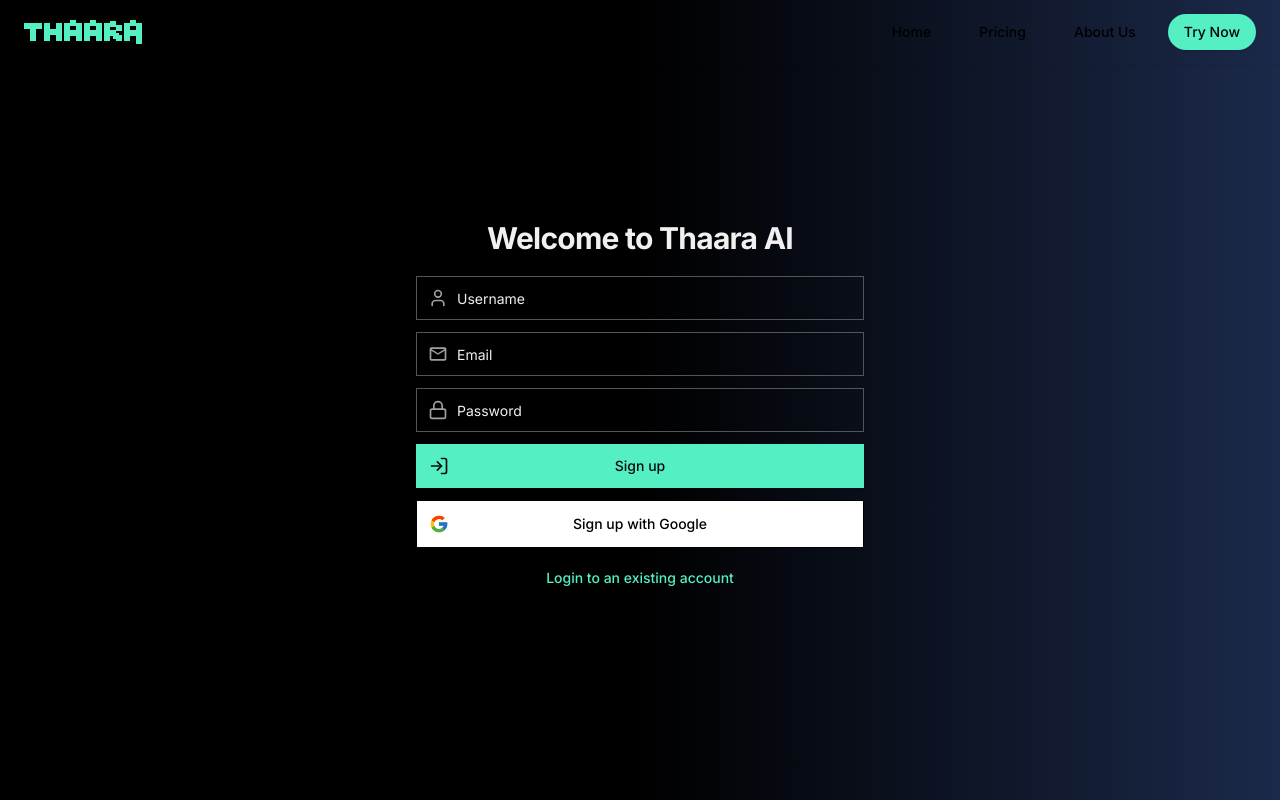
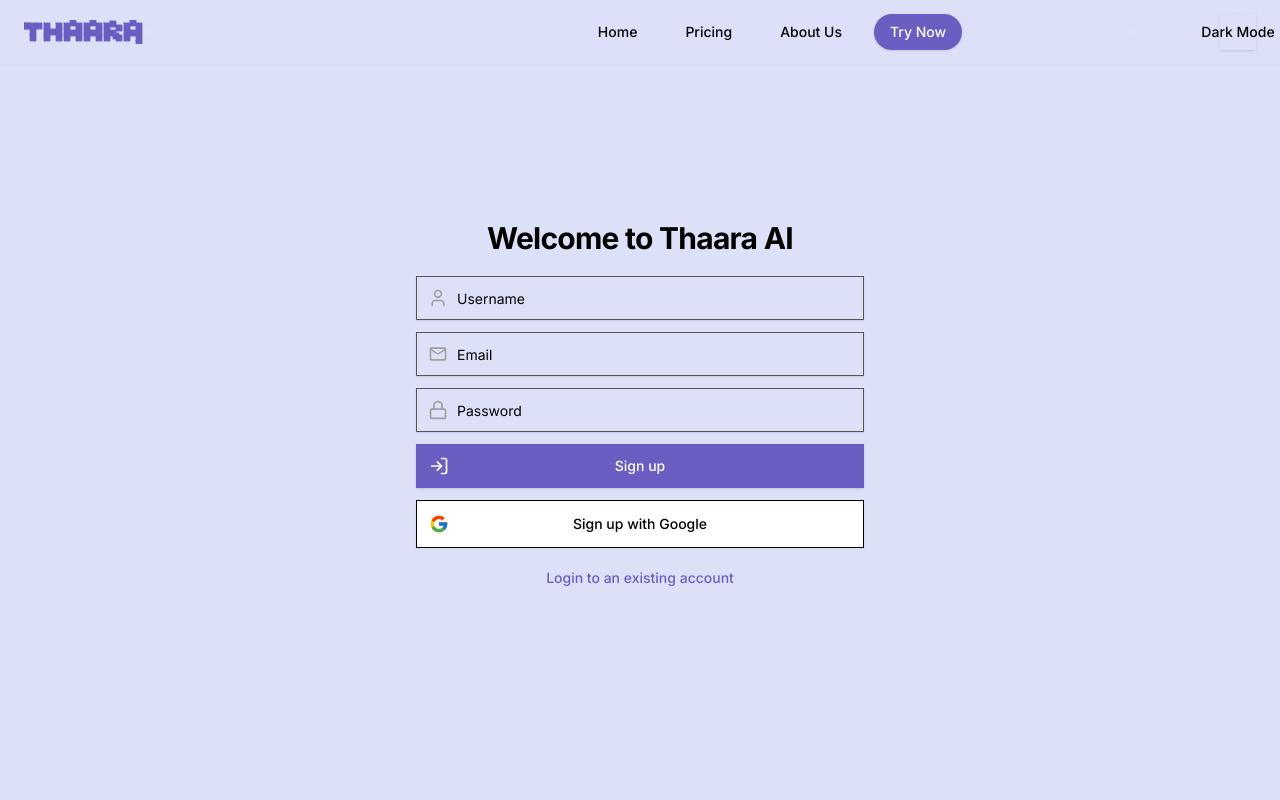
Before and after one commit to siddarthreddygsr/PiedPiperPortal, a Next.js app: page /signup in a window 1280 px wide. Built offline with nearby package versions, Linux system fonts and the light colour scheme.

Commit message:
added themes

```diff
--- a/package.json
+++ b/package.json
@@ -13,6 +13,7 @@
     "@radix-ui/react-icons": "^1.3.0",
     "@radix-ui/react-label": "^2.1.0",
     "@radix-ui/react-slot": "^1.1.0",
+    "@radix-ui/react-switch": "^1.1.0",
     "class-variance-authority": "^0.7.0",
     "clsx": "^2.1.1",
     "next": "14.2.5",
--- a/src/app/globals.css
+++ b/src/app/globals.css
@@ -2,7 +2,7 @@
 @tailwind components;
 @tailwind utilities;
 
-:root {
+/* :root {
   --foreground-rgb: 0, 0, 0;
   --background-start-rgb: 214, 219, 220;
   --background-end-rgb: 255, 255, 255;
@@ -30,4 +30,50 @@
   .text-balance {
     text-wrap: balance;
   }
+} */
+
+:root {
+  --background-color: rgba(255, 255, 255, 0);
+  --foreground-color: black;
+  --gradient-background: #dce1f8;
+  --accent-color: #6a5ec2;
+  --accent-foreground-color: white;
 }
+
+.dark {
+  --background-color: #00000000;
+  --gradient-background: linear-gradient(to right, #000000, #000000, #1b294a);
+  --foreground-color: white;
+  --accent-color: #55efc4;
+  --accent-foreground-color: black;
+}
+
+body {
+  background-color: var(--background-color);
+  color: var(--foreground-color);
+}
+
+.backdropBlur {
+  -webkit-backdrop-filter: blur(64px);
+  backdrop-filter: blur(64px);
+}
+
+.bg-background {
+  background: var(--gradient-background);
+}
+
+.bg-gradient {
+  background-color: var(--gradient-background);
+}
+
+.text-foreground {
+  color: var(--foreground-color);
+}
+
+.bg-accent {
+  background-color: var(--accent-color);
+}
+
+.text-accent-foreground {
+  color: var(--accent-foreground-color);
+}
--- a/src/app/signup/page.tsx
+++ b/src/app/signup/page.tsx
@@ -6,15 +6,12 @@
 
 const Signup: React.FC = () => {
   return (
-    <div className="flex min-h-[100vh] items-center justify-center bg-gradient-to-r from-[#000000] via-[#000000] to-[#1b294a]   px-4 py-12 sm:px-6 lg:px-8">
+    <div className="flex min-h-[100vh] items-center justify-center bg-background px-4 py-12 sm:px-6 lg:px-8">
       <div className="mx-auto w-full max-w-md space-y-5">
         <div>
-          <h2 className="mt-2 text-center text-3xl font-bold tracking-tight text-[#f0f0f0]">
+          <h2 className="mt-2 text-center text-3xl font-bold tracking-tight text-foreground">
             Welcome to Thaara AI
           </h2>
-          {/* <h1 className="mt-2 text-center text-4xl font-bold tracking-tight text-[#f0f0f0]">
-            Sign up now
-          </h1> */}
         </div>
         <form className="space-y-3" action="#" method="POST">
           <div>
@@ -29,19 +26,19 @@
                 id="username"
                 type="text"
                 placeholder="Username"
-                className="block w-full h-11 rounded-md border-[#555] bg-[#ffffff00] pl-10 pr-3 py-2 text-[#f0f0f0] placeholder-[#a0a0a0] focus:border-[#55efc4] focus:ring-[#55efc4]"
+                className="block w-full h-11 rounded-md border-[#555] bg-[#ffffff00] pl-10 pr-3 py-2 text-foreground placeholder-[#a0a0a0] focus:border-[#55efc4] focus:ring-[#55efc4]"
               />
             </div>
           </div>
           <div>
             <Label htmlFor="email" className="sr-only">
-              email
+              Email
             </Label>
             <div className="relative rounded-md shadow-sm">
               <div className="pointer-events-none absolute inset-y-0 left-0 flex items-center pl-3">
                 <Image
                   src="/mail.svg"
-                alt="Vercel Logo"
+                  alt="Email Icon"
                   className="dark:invert"
                   width={20}
                   height={20}
@@ -52,7 +49,7 @@
                 id="email"
                 type="text"
                 placeholder="Email"
-                className="block w-full h-11 rounded-md border-[#555] bg-[#ffffff00] pl-10 pr-3 py-2 text-[#f0f0f0] placeholder-[#a0a0a0] focus:border-[#55efc4] focus:ring-[#55efc4]"
+                className="block w-full h-11 rounded-md border-[#555] bg-[#ffffff00] pl-10 pr-3 py-2 text-foreground placeholder-[#a0a0a0] focus:border-[#55efc4] focus:ring-[#55efc4]"
               />
             </div>
           </div>
@@ -68,17 +65,17 @@
                 id="password"
                 type="password"
                 placeholder="Password"
-                className="block w-full h-11 rounded-md border-[#555] bg-[#ffffff00] pl-10 pr-3 py-2 text-[#f0f0f0] placeholder-[#a0a0a0] focus:border-[#55efc4] focus:ring-[#55efc4]"
+                className="block w-full h-11 rounded-md border-[#555] bg-[#ffffff00] pl-10 pr-3 py-2 text-foreground placeholder-[#a0a0a0] focus:border-[#55efc4] focus:ring-[#55efc4]"
               />
             </div>
           </div>
           <div>
             <Button
               type="submit"
-              className="group relative flex w-full h-11 justify-center rounded-md border border-transparent bg-[#55efc4] py-2 px-4 text-sm font-medium text-[#0c0c0c] hover:bg-[#00b894] focus:outline-none focus:ring-2 focus:ring-[#55efc4] focus:ring-offset-2"
+              className="group relative flex w-full h-11 justify-center rounded-md border border-transparent bg-accent py-2 px-4 text-sm font-medium text-accent-foreground"
             >
               <span className="absolute inset-y-0 left-0 flex items-center pl-3">
-                <LogInIcon className="h-5 w-5 text-[#0c0c0c] group-hover:text-[#0c0c0c]" />
+                <LogInIcon className="h-5 w-5 text-accent-foreground group-hover:text-accent-foreground" />
               </span>
               Sign up
             </Button>
@@ -86,7 +83,7 @@
           <div>
             <Button
               variant="outline"
-              className="group relative flex w-full h-12 bg-white justify-center rounded-md border py-2 px-4 text-sm font-medium text-[#000] hover:text-[#000] hover:bg-[#e8e8e8] focus:outline-none focus:ring-2 focus:ring-[#55efc4] focus:ring-offset-2"
+              className="group relative flex w-full h-12 bg-white justify-center rounded-md border py-2 px-4 text-sm font-medium text-black hover:text-black hover:bg-[#e8e8e8] focus:outline-none focus:ring-2 focus:ring-[#55efc4] focus:ring-offset-2"
             >
               <span className="absolute inset-y-0 left-0 flex items-center pl-3">
                 <GoogleIcon className="h-5 w-5 fill-black" />
@@ -98,7 +95,7 @@
         <p className="mt-1 text-center text-sm text-[#a0a0a0]">
           <Link
             href="/login"
-            className="font-medium text-[#55efc4] hover:text-[#00b894]"
+            className="font-medium text-[var(--accent-color)] hover:text-[#00b894]"
           >
             Login to an existing account
           </Link>
--- a/src/components/Navbar.tsx
+++ b/src/components/Navbar.tsx
@@ -1,14 +1,40 @@
+"use client";
+
+import { useState, useEffect } from "react";
 import Link from "next/link";
 import { Sheet, SheetTrigger, SheetContent } from "@/components/ui/sheet";
 import { Button } from "@/components/ui/button";
 
 export default function Header() {
+  const [isDarkMode, setIsDarkMode] = useState(false);
+
+  useEffect(() => {
+    const savedTheme = localStorage.getItem("theme");
+    if (savedTheme) {
+      setIsDarkMode(savedTheme === "dark");
+    }
+  }, []);
+
+  useEffect(() => {
+    if (isDarkMode) {
+      document.documentElement.classList.add("dark");
+      localStorage.setItem("theme", "dark");
+    } else {
+      document.documentElement.classList.remove("dark");
+      localStorage.setItem("theme", "light");
+    }
+  }, [isDarkMode]);
+
+  const toggleTheme = () => {
+    setIsDarkMode(!isDarkMode);
+  };
+
   return (
-    <header className="fixed top-0 left-0 z-50 w-full bg-background shadow-sm">
+    <header className="fixed top-0 left-0 z-50 w-full shadow-sm bg-[var(--accent-foreground-color)]/10 backdropBlur">
       <div className="container mx-auto flex h-16 items-center justify-between px-4 md:px-6">
         <Link
           href="#"
-          className="flex items-center gap-2 text-lg font-semibold"
+          className="flex items-center gap-2 text-lg font-semibold text-foreground"
           prefetch={false}
         >
           <CompanyIcon className="h-6 w-fit" />
@@ -16,33 +42,37 @@
         <nav className="hidden items-center gap-4 md:flex">
           <Link
             href="#"
-            className="inline-flex h-9 w-max items-center justify-center rounded-md bg-background px-4 py-2 text-sm font-medium transition-colors hover:bg-accent hover:text-accent-foreground focus:bg-accent focus:text-accent-foreground focus:outline-none disabled:pointer-events-none disabled:opacity-50 data-[active]:bg-accent/50 data-[state=open]:bg-accent/50"
+            className="inline-flex h-9 w-max items-center justify-center rounded-md px-4 py-2 text-sm font-medium transition-colors text-foreground hover:bg-accent hover:text-accent-foreground focus:bg-accent focus:text-accent-foreground focus:outline-none disabled:pointer-events-none disabled:opacity-50 data-[active]:bg-accent/50 data-[state=open]:bg-accent/50"
             prefetch={false}
           >
             Home
           </Link>
           <Link
             href="#"
-            className="inline-flex h-9 w-max items-center justify-center rounded-md bg-background px-4 py-2 text-sm font-medium transition-colors hover:bg-accent hover:text-accent-foreground focus:bg-accent focus:text-accent-foreground focus:outline-none disabled:pointer-events-none disabled:opacity-50 data-[active]:bg-accent/50 data-[state=open]:bg-accent/50"
+            className="inline-flex h-9 w-max items-center justify-center rounded-md px-4 py-2 text-sm font-medium transition-colors text-foreground hover:bg-accent hover:text-accent-foreground focus:bg-accent focus:text-accent-foreground focus:outline-none disabled:pointer-events-none disabled:opacity-50 data-[active]:bg-accent/50 data-[state=open]:bg-accent/50"
             prefetch={false}
           >
             Pricing
           </Link>
           <Link
             href="#"
-            className="inline-flex h-9 w-max items-center justify-center rounded-md bg-background px-4 py-2 text-sm font-medium transition-colors hover:bg-accent hover:text-accent-foreground focus:bg-accent focus:text-accent-foreground focus:outline-none disabled:pointer-events-none disabled:opacity-50 data-[active]:bg-accent/50 data-[state=open]:bg-accent/50"
+            className="inline-flex h-9 w-max items-center justify-center rounded-md px-4 py-2 text-sm font-medium transition-colors text-foreground hover:bg-accent hover:text-accent-foreground focus:bg-accent focus:text-accent-foreground focus:outline-none disabled:pointer-events-none disabled:opacity-50 data-[active]:bg-accent/50 data-[state=open]:bg-accent/50"
             prefetch={false}
           >
             About Us
           </Link>
           <Link
             href="#"
-            className="inline-flex h-9 w-max items-center justify-center rounded-full bg-[#55efc4] px-4 py-2 text-sm font-medium text-black shadow transition-colors hover:bg-[#55efc4]/90 disabled:pointer-events-none disabled:opacity-50"
+            className="inline-flex h-9 w-max items-center justify-center rounded-full bg-accent px-4 py-2 text-sm font-medium text-accent-foreground shadow transition-colors hover:bg-accent/90 focus:bg-accent focus:text-accent-foreground focus:outline-none disabled:pointer-events-none disabled:opacity-50"
             prefetch={false}
           >
             Try Now
           </Link>
         </nav>
+        <div className="flex items-center gap-4">
+          <Button onClick={toggleTheme} size="icon">
+            {isDarkMode ? "Light Mode" : "Dark Mode"}
+          </Button>
           <Sheet>
             <SheetTrigger asChild>
               <Button size="icon" className="md:hidden">
@@ -52,33 +82,33 @@
             </SheetTrigger>
             <SheetContent
               side="bottom"
-            className="ring-0 border-0 focus-visible:ring-offset-0 focus-visible:ring-0 backdrop-blur-xl bg-black/10"
+              className="ring-0 border-0 focus-visible:ring-offset-0 focus-visible:ring-0 bg-[var(--accent-foreground-color)]"
             >
               <div className="grid gap-4 p-6">
                 <Link
                   href="#"
-                className="inline-flex h-9 w-max items-center justify-center rounded-md bg-background px-4 py-2 text-sm font-medium transition-colors hover:bg-accent hover:text-accent-foreground focus:bg-accent focus:text-accent-foreground focus:outline-none disabled:pointer-events-none disabled:opacity-50 data-[active]:bg-accent/50 data-[state=open]:bg-accent/50"
+                  className="inline-flex h-9 w-max items-center justify-center rounded-md px-4 py-2 text-sm font-medium transition-colors text-foreground hover:bg-accent hover:text-accent-foreground focus:bg-accent focus:text-accent-foreground focus:outline-none disabled:pointer-events-none disabled:opacity-50 data-[active]:bg-accent/50 data-[state=open]:bg-accent/50"
                   prefetch={false}
                 >
                   Home
                 </Link>
                 <Link
                   href="#"
-                className="inline-flex h-9 w-max items-center justify-center rounded-md bg-background px-4 py-2 text-sm font-medium transition-colors hover:bg-accent hover:text-accent-foreground focus:bg-accent focus:text-accent-foreground focus:outline-none disabled:pointer-events-none disabled:opacity-50 data-[active]:bg-accent/50 data-[state=open]:bg-accent/50"
+                  className="inline-flex h-9 w-max items-center justify-center rounded-md px-4 py-2 text-sm font-medium transition-colors text-foreground hover:bg-accent hover:text-accent-foreground focus:bg-accent focus:text-accent-foreground focus:outline-none disabled:pointer-events-none disabled:opacity-50 data-[active]:bg-accent/50 data-[state=open]:bg-accent/50"
                   prefetch={false}
                 >
                   Pricing
                 </Link>
                 <Link
                   href="#"
-                className="inline-flex h-9 w-max items-center justify-center rounded-md bg-background px-4 py-2 text-sm font-medium transition-colors hover:bg-accent hover:text-accent-foreground focus:bg-accent focus:text-accent-foreground focus:outline-none disabled:pointer-events-none disabled:opacity-50 data-[active]:bg-accent/50 data-[state=open]:bg-accent/50"
+                  className="inline-flex h-9 w-max items-center justify-center rounded-md px-4 py-2 text-sm font-medium transition-colors text-foreground hover:bg-accent hover:text-accent-foreground focus:bg-accent focus:text-accent-foreground focus:outline-none disabled:pointer-events-none disabled:opacity-50 data-[active]:bg-accent/50 data-[state=open]:bg-accent/50"
                   prefetch={false}
                 >
                   About Us
                 </Link>
                 <Link
                   href="#"
-                className="inline-flex h-9 w-max items-center justify-center rounded-full bg-[#55efc4] px-4 py-2 text-sm font-medium text-black shadow transition-colors hover:bg-primary/90 focus:bg-primary focus:text-primary-foreground focus:outline-none disabled:pointer-events-none disabled:opacity-50"
+                  className="inline-flex h-9 w-max items-center justify-center rounded-full bg-accent px-4 py-2 text-sm font-medium text-accent-foreground shadow transition-colors hover:bg-accent/90 focus:bg-accent focus:text-accent-foreground focus:outline-none disabled:pointer-events-none disabled:opacity-50"
                   prefetch={false}
                 >
                   Try Now
@@ -86,6 +116,7 @@
               </div>
             </SheetContent>
           </Sheet>
+        </div>
       </div>
     </header>
   );
@@ -99,7 +130,7 @@
       width="24"
       height="24"
       viewBox="0 0 24 24"
-      stroke="#55efc4"
+      stroke="var(--accent-color)"
       strokeWidth="2"
       strokeLinecap="round"
       strokeLinejoin="round"
@@ -116,58 +147,58 @@
     <svg
       {...props}
       xmlns="http://www.w3.org/2000/svg"
-      stroke="#0000000"
-      fill="#55efc4"
-      strokeWidth="2"
+      stroke="var(--accent-color)"
+      fill="var(--accent-color)"
+      strokeWidth="0.8"
       strokeLinecap="round"
       strokeLinejoin="round"
     >
-      <path d="M0 3H6V9H0V3Z" fill="#55EFC4"/>
-      <path d="M6 3H12V9H6V3Z" fill="#55EFC4"/>
-      <path d="M0 3H6V9H0V3Z" fill="#55EFC4"/>
-      <path d="M12 3H18V9H12V3Z" fill="#55EFC4"/>
-      <path d="M6 15H12V21H6V15Z" fill="#55EFC4"/>
-      <path d="M26 9H32V15H26V9Z" fill="#55EFC4"/>
-      <path d="M6 9H12V15H6V9Z" fill="#55EFC4"/>
-      <path d="M20 3H26V9H20V3Z" fill="#55EFC4"/>
-      <path d="M20 15H26V21H20V15Z" fill="#55EFC4"/>
-      <path d="M20 9H26V15H20V9Z" fill="#55EFC4"/>
-      <path d="M32 3H38V9H32V3Z" fill="#55EFC4"/>
-      <path d="M32 15H38V21H32V15Z" fill="#55EFC4"/>
-      <path d="M32 9H38V15H32V9Z" fill="#55EFC4"/>
-      <path d="M46 0H52V6H46V0Z" fill="#55EFC4"/>
-      <path d="M46 10H52V16H46V10Z" fill="#55EFC4"/>
-      <path d="M40 3H46V9H40V3Z" fill="#55EFC4"/>
-      <path d="M40 15H46V21H40V15Z" fill="#55EFC4"/>
-      <path d="M40 9H46V15H40V9Z" fill="#55EFC4"/>
-      <path d="M52 3H58V9H52V3Z" fill="#55EFC4"/>
-      <path d="M52 15H58V21H52V15Z" fill="#55EFC4"/>
-      <path d="M52 9H58V15H52V9Z" fill="#55EFC4"/>
-      <path d="M66 0H72V6H66V0Z" fill="#55EFC4"/>
-      <path d="M66 10H72V16H66V10Z" fill="#55EFC4"/>
-      <path d="M60 3H66V9H60V3Z" fill="#55EFC4"/>
-      <path d="M60 15H66V21H60V15Z" fill="#55EFC4"/>
-      <path d="M60 9H66V15H60V9Z" fill="#55EFC4"/>
-      <path d="M72 3H78V9H72V3Z" fill="#55EFC4"/>
-      <path d="M72 15H78V21H72V15Z" fill="#55EFC4"/>
-      <path d="M72 9H78V15H72V9Z" fill="#55EFC4"/>
-      <path d="M86 1H92V7H86V1Z" fill="#55EFC4"/>
-      <path d="M86 10H92V16H86V10Z" fill="#55EFC4"/>
-      <path d="M80 3H86V9H80V3Z" fill="#55EFC4"/>
-      <path d="M80 15H86V21H80V15Z" fill="#55EFC4"/>
-      <path d="M80 9H86V15H80V9Z" fill="#55EFC4"/>
-      <path d="M92 5H98V11H92V5Z" fill="#55EFC4"/>
-      <path d="M89 13H95V19H89V13Z" fill="#55EFC4"/>
-      <path d="M92 15H98V21H92V15Z" fill="#55EFC4"/>
-      <path d="M106 0H112V6H106V0Z" fill="#55EFC4"/>
-      <path d="M106 10H112V16H106V10Z" fill="#55EFC4"/>
-      <path d="M100 3H106V9H100V3Z" fill="#55EFC4"/>
-      <path d="M100 15H106V21H100V15Z" fill="#55EFC4"/>
-      <path d="M100 9H106V15H100V9Z" fill="#55EFC4"/>
-      <path d="M112 3H118V9H112V3Z" fill="#55EFC4"/>
-      <path d="M112 15H118V21H112V15Z" fill="#55EFC4"/>
-      <path d="M112 21H118V27H112V21Z" fill="#55EFC4"/>
-      <path d="M112 9H118V15H112V9Z" fill="#55EFC4"/>
+      <path d="M0 3H6V9H0V3Z"/>
+      <path d="M6 3H12V9H6V3Z"/>
+      <path d="M0 3H6V9H0V3Z"/>
+      <path d="M12 3H18V9H12V3Z"/>
+      <path d="M6 15H12V21H6V15Z"/>
+      <path d="M26 9H32V15H26V9Z"/>
+      <path d="M6 9H12V15H6V9Z"/>
+      <path d="M20 3H26V9H20V3Z"/>
+      <path d="M20 15H26V21H20V15Z"/>
+      <path d="M20 9H26V15H20V9Z"/>
+      <path d="M32 3H38V9H32V3Z"/>
+      <path d="M32 15H38V21H32V15Z"/>
+      <path d="M32 9H38V15H32V9Z"/>
+      <path d="M46 0H52V6H46V0Z"/>
+      <path d="M46 10H52V16H46V10Z"/>
+      <path d="M40 3H46V9H40V3Z"/>
+      <path d="M40 15H46V21H40V15Z"/>
+      <path d="M40 9H46V15H40V9Z"/>
+      <path d="M52 3H58V9H52V3Z"/>
+      <path d="M52 15H58V21H52V15Z"/>
+      <path d="M52 9H58V15H52V9Z"/>
+      <path d="M66 0H72V6H66V0Z"/>
+      <path d="M66 10H72V16H66V10Z"/>
+      <path d="M60 3H66V9H60V3Z"/>
+      <path d="M60 15H66V21H60V15Z"/>
+      <path d="M60 9H66V15H60V9Z"/>
+      <path d="M72 3H78V9H72V3Z"/>
+      <path d="M72 15H78V21H72V15Z"/>
+      <path d="M72 9H78V15H72V9Z"/>
+      <path d="M86 1H92V7H86V1Z"/>
+      <path d="M86 10H92V16H86V10Z"/>
+      <path d="M80 3H86V9H80V3Z"/>
+      <path d="M80 15H86V21H80V15Z"/>
+      <path d="M80 9H86V15H80V9Z"/>
+      <path d="M92 5H98V11H92V5Z"/>
+      <path d="M89 13H95V19H89V13Z"/>
+      <path d="M92 15H98V21H92V15Z"/>
+      <path d="M106 0H112V6H106V0Z"/>
+      <path d="M106 10H112V16H106V10Z"/>
+      <path d="M100 3H106V9H100V3Z"/>
+      <path d="M100 15H106V21H100V15Z"/>
+      <path d="M100 9H106V15H100V9Z"/>
+      <path d="M112 3H118V9H112V3Z"/>
+      <path d="M112 15H118V21H112V15Z"/>
+      <path d="M112 21H118V27H112V21Z"/>
+      <path d="M112 9H118V15H112V9Z"/>
     </svg>
   );
 }
```
Also changed, not shown: src/components/ui/switch.tsx (added, +29 -0 lines), 1 other file (tests, documents, lock files or other folders). Lines whose indentation alone changed are shown as unchanged.
